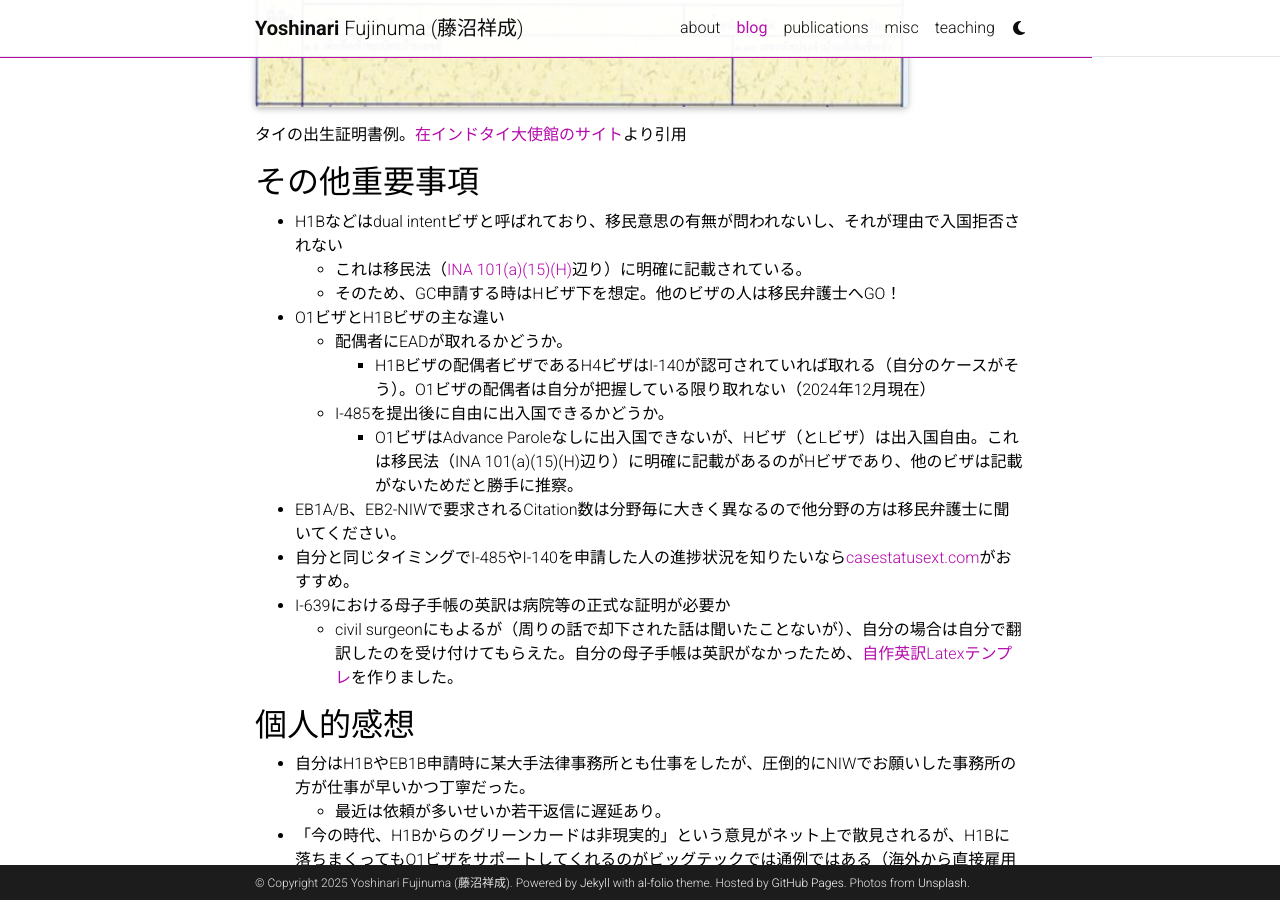
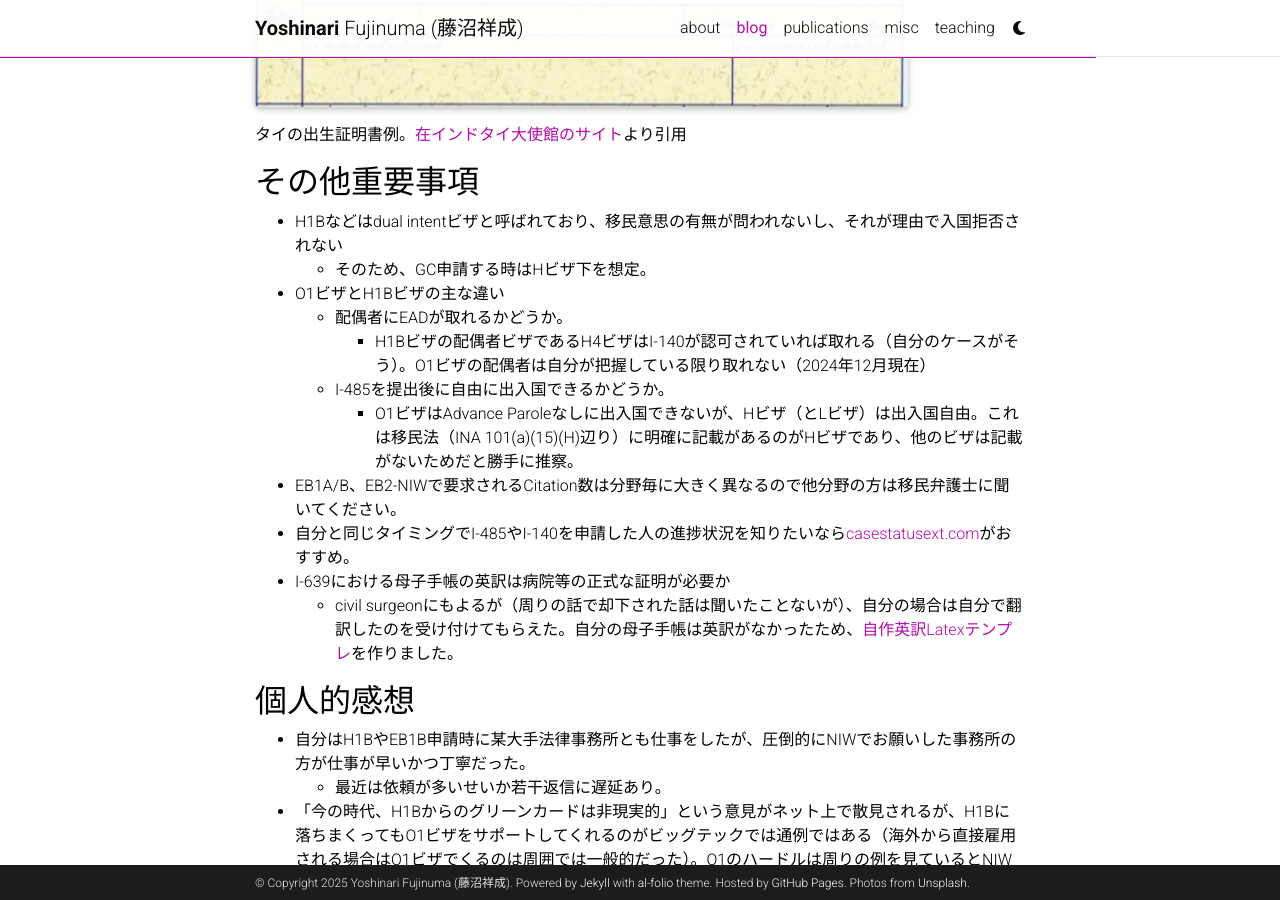
Before and after one commit to akkikiki/akkikiki.github.io, a Jekyll site: the page built from _posts/2025-07-26-Green-Card-Timeline.md, in a window 1280 px wide and 900 px high, scrolled down 5908 px. Built offline with Jekyll 4.4.1, drawn with Linux system fonts in a browser that asks for light colours; full-size pictures stand in for the smaller copies a plugin makes; comment, search, counter and statistics services are not loaded; a style sheet for code colours, icons or effects is not loaded.

Commit message:
wording update

```diff
--- a/_posts/2025-07-26-Green-Card-Timeline.md
+++ b/_posts/2025-07-26-Green-Card-Timeline.md
@@ -148,8 +148,7 @@
 
 ## その他重要事項
 - H1Bなどはdual intentビザと呼ばれており、移民意思の有無が問われないし、それが理由で入国拒否されない
-    - これは移民法（[INA 101(a)(15)(H)](https://fam.state.gov/fam/09FAM/09FAM040210.html)辺り）に明確に記載されている。
-    - そのため、GC申請する時はHビザ下を想定。他のビザの人は移民弁護士へGO！
+    - そのため、GC申請する時はHビザ下を想定。
 - O1ビザとH1Bビザの主な違い
     - 配偶者にEADが取れるかどうか。
         - H1Bビザの配偶者ビザであるH4ビザはI-140が認可されていれば取れる（自分のケースがそう）。O1ビザの配偶者は自分が把握している限り取れない（2024年12月現在）
```
